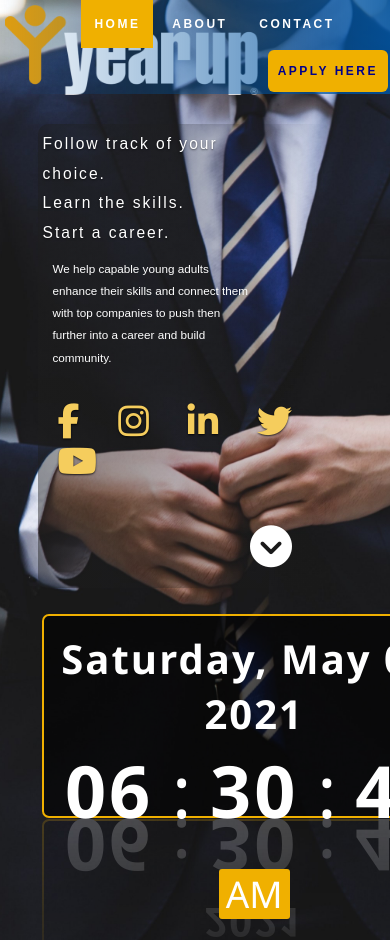
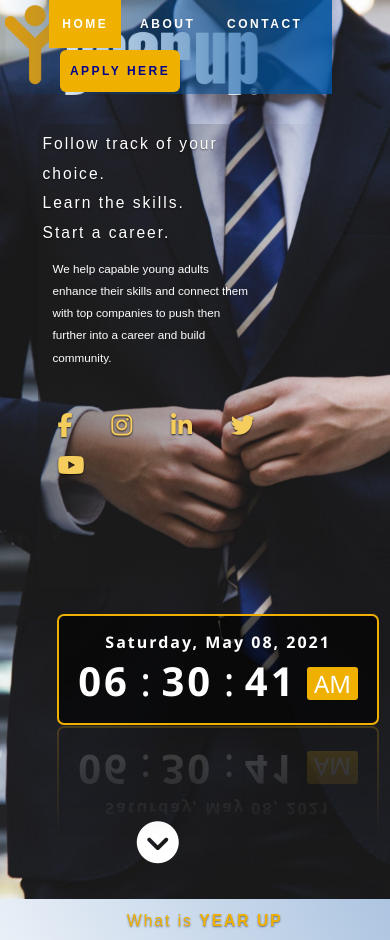
Before and after one commit to SoufianeBenounssi/Clock, a plain HTML site: page index.html in a window 390 px wide. Shown: the top 940 px of the page. Drawn offline with Linux system fonts and the light colour scheme.

Commit message:
Update style.css

```diff
--- a/style.css
+++ b/style.css
@@ -520,18 +520,18 @@ footer h1, footer i {
 
 }
 
-@media only screen and (orientation: portrait) {
+@media only screen and (orientation: portrait) and (max-width: 412px) {
 
     header {
         height: auto;
     }
 
     #about .second-half {
-        height: 500px;
+        height: 350px;
     }
 
     #about .first-half {
-        height: 500px;
+        height: 300px;
     }
 
     #about .second-half .pic-col {
@@ -585,3 +585,50 @@ footer h1, footer i {
         width: 70%;
     }
 }
+
+
+
+@media only screen and (orientation: portrait) and (max-width: 412px) {
+
+    .datetime {
+        justify-self: center;
+        width: 70%;
+        position: relative;
+        left: -8.5%;
+        height: auto;
+    }
+
+    .date {
+        font-size: 1rem;
+    }
+    .time {
+        font-size: 2.5rem;
+        margin: 0px;
+    }
+
+    #period {
+        position: relative;
+        font-size: 1.5rem;
+        top: -3px;
+    }
+
+    .scrolldown {
+        position: relative;
+        left: -40%;
+        top: 18.5rem;
+    }
+
+    .social a {
+        font-size: 01.5rem;
+        width: 10%;
+    }
+
+    header #nav-wrap{
+        width: 85%;
+    }
+
+    #nav-wrap .button {
+        position: relative;
+        left: -120%;
+    }
+}
```
